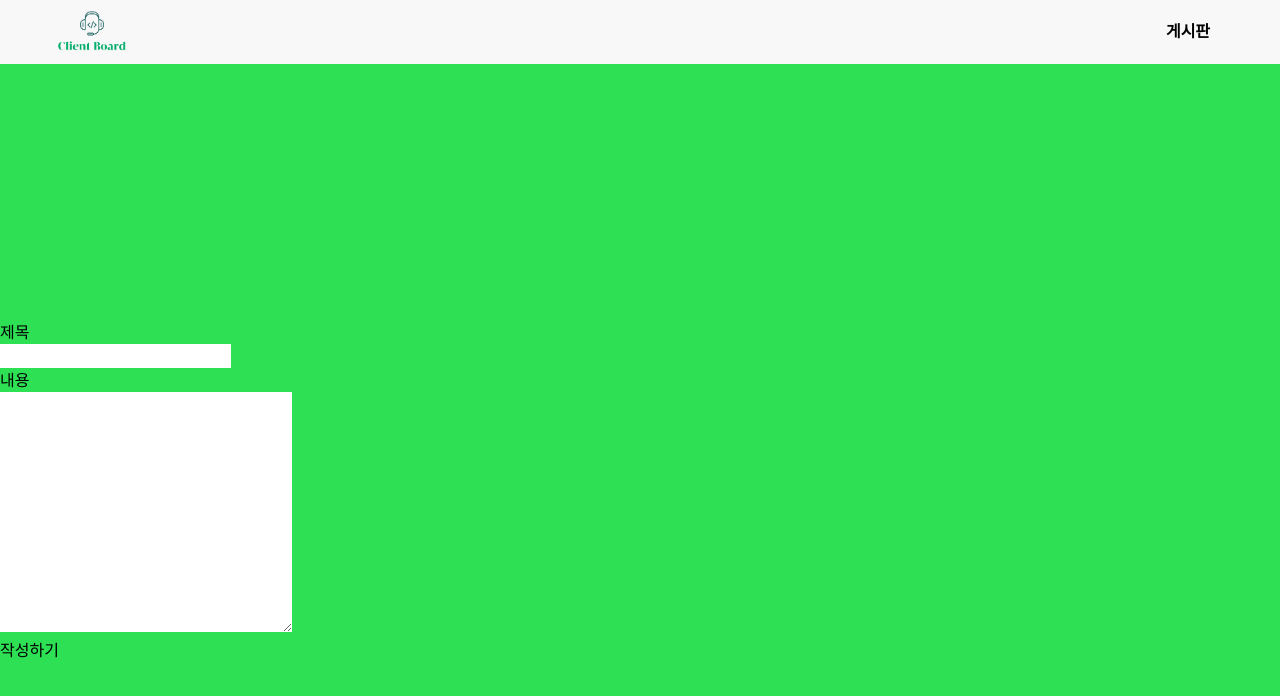
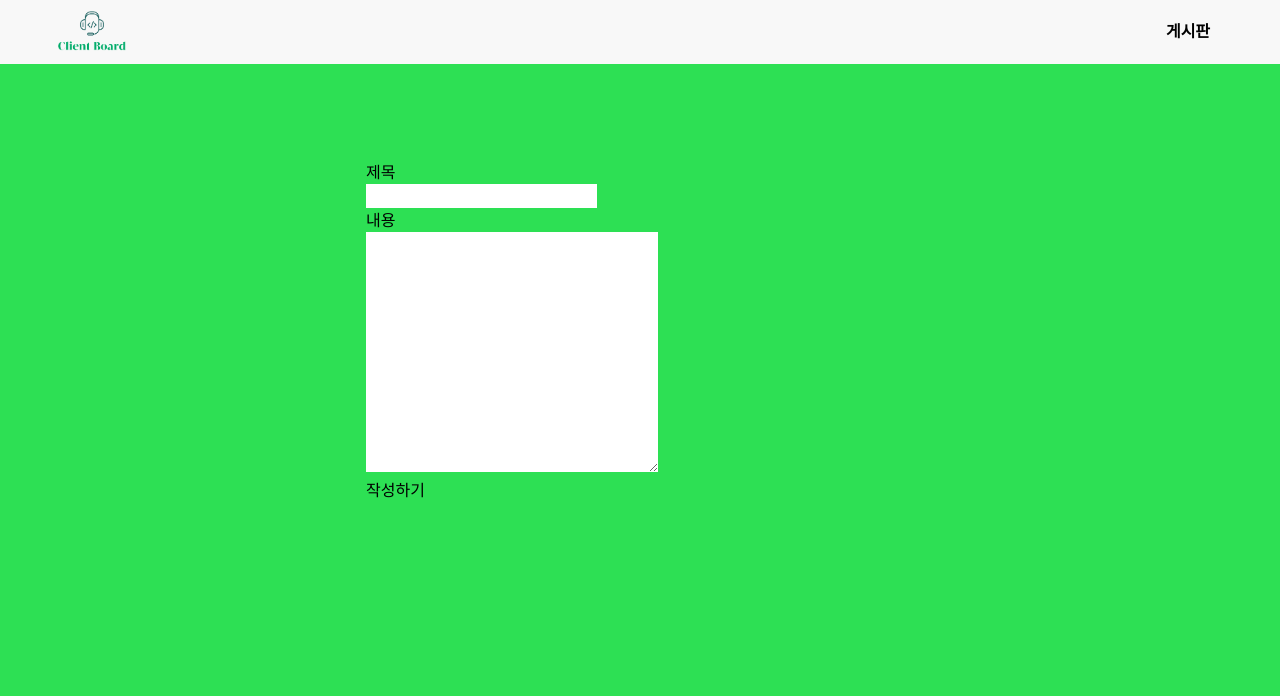
Before and after one commit to JUMTBOX/sock_tasting, a React (Create React App) app: page /board/write in a window 1280 px wide. Shown: the top 696 px of the page. Built offline with nearby package versions, Linux system fonts and the light colour scheme.

Commit message:
#1 feat. useMutation changed

```diff
--- a/src/components/board/ArticleItem.tsx
+++ b/src/components/board/ArticleItem.tsx
@@ -2,18 +2,13 @@ import { Link } from "react-router-dom";
 import "../../styles/components/board/ArticleItem.css";
 
 export interface ArticleItemInfo {
-  article_id: string;
   title: string;
   author: string;
 }
 
-export default function ArticleItem({
-  article_id,
-  title,
-  author,
-}: ArticleItemInfo) {
+export default function ArticleItem({ title, author }: ArticleItemInfo) {
   return (
-    <Link to={`/board/article/${article_id}`} className="articleItem">
+    <Link to={`/board/article/`} className="articleItem">
       <div></div>
       <div className="articleItem_title">{title}</div>
       <div className="articleItem_author">{author}</div>
--- a/src/pages/BoardPage.tsx
+++ b/src/pages/BoardPage.tsx
@@ -19,12 +19,7 @@ export default function Board() {
           <>
             {data.map((el, idx) => {
               return (
-                <ArticleItem
-                  article_id={el.article_id}
-                  title={el.title}
-                  author={el.author}
-                  key={idx}
-                />
+                <ArticleItem title={el.title} author={el.author} key={idx} />
               );
             })}
           </>
--- a/src/pages/WriteArticlePage.tsx
+++ b/src/pages/WriteArticlePage.tsx
@@ -1,7 +1,7 @@
 import { useRef } from "react";
 import { useCreateArticle } from "../request/boardRequest";
+import { useNavigate } from "react-router-dom";
 import "../styles/pages/WriteArticlePage.css";
-import { useNavigate } from "react-router-dom";
 
 export default function WriteArticle() {
   const navigate = useNavigate();
@@ -10,12 +10,13 @@ export default function WriteArticle() {
 
   const handleSubmit = async (e: React.FormEvent) => {
     e.preventDefault();
+
     let info = {
-      article_id: "",
       title: articleRef.current[0].value,
-      author: JSON.stringify(sessionStorage.getItem("userId")),
+      author: String(sessionStorage.getItem("userId")).split("@")[0],
       content: articleRef.current[1].value,
     };
+
     await mutateAsync(info);
     navigate("/board");
   };
--- a/src/request/boardRequest.ts
+++ b/src/request/boardRequest.ts
@@ -8,7 +8,6 @@ import {
 } from "@tanstack/react-query";
 
 export interface BoardData {
-  article_id: string;
   title: string;
   author: string;
   content: string;
--- a/src/styles/pages/WriteArticlePage.css
+++ b/src/styles/pages/WriteArticlePage.css
@@ -3,7 +3,8 @@
   height: 80%;
   display: flex;
   flex-direction: column;
+  align-items: center;
 }
 .form_container form {
-  margin-top: 20em;
+  margin-top: 10em;
 }/*# sourceMappingURL=WriteArticlePage.css.map */
--- a/src/styles/pages/WriteArticlePage.scss
+++ b/src/styles/pages/WriteArticlePage.scss
@@ -3,8 +3,9 @@
   height: 80%;
   display: flex;
   flex-direction: column;
+  align-items: center;
   form {
-    margin-top: 20em;
+    margin-top: 10em;
     .form_title {
     }
     .form_content {
```
Also changed, not shown: 1 other file (tests, documents, lock files or other folders).
